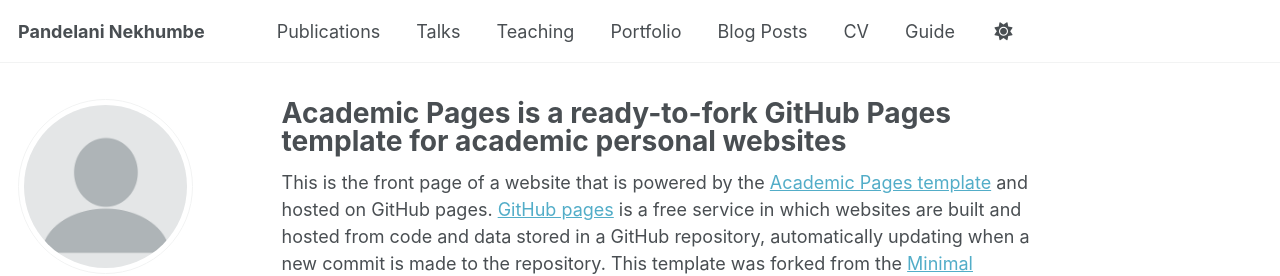
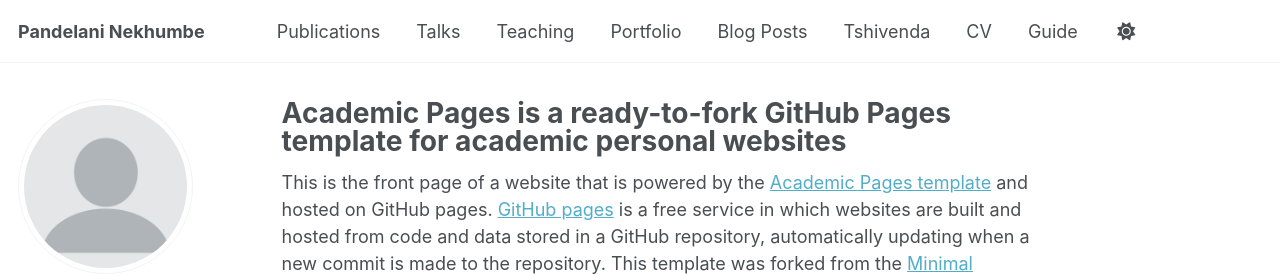
Before and after one commit to Pandelani/Pandelani.github.io, a Jekyll site: the page built from _pages/about.md, in a window 1280 px wide. Shown: the top 276 px of the page. Built offline with Jekyll 4.4.1, drawn with Linux system fonts in a browser that asks for light colours; some web fonts are replaced; a script bundle is joined from its source files by our own code; library files that are not in the unit come from our copies.

Commit message:
Add Tshivenda section to navigation

```diff
--- a/_data/navigation.yml
+++ b/_data/navigation.yml
@@ -23,6 +23,9 @@ main:
   - title: "Blog Posts"
     url: /year-archive/
 
+  - title: "Tshivenda"
+    url: /venda-archive/
+
   - title: "CV"
     url: /cv/
 
```
